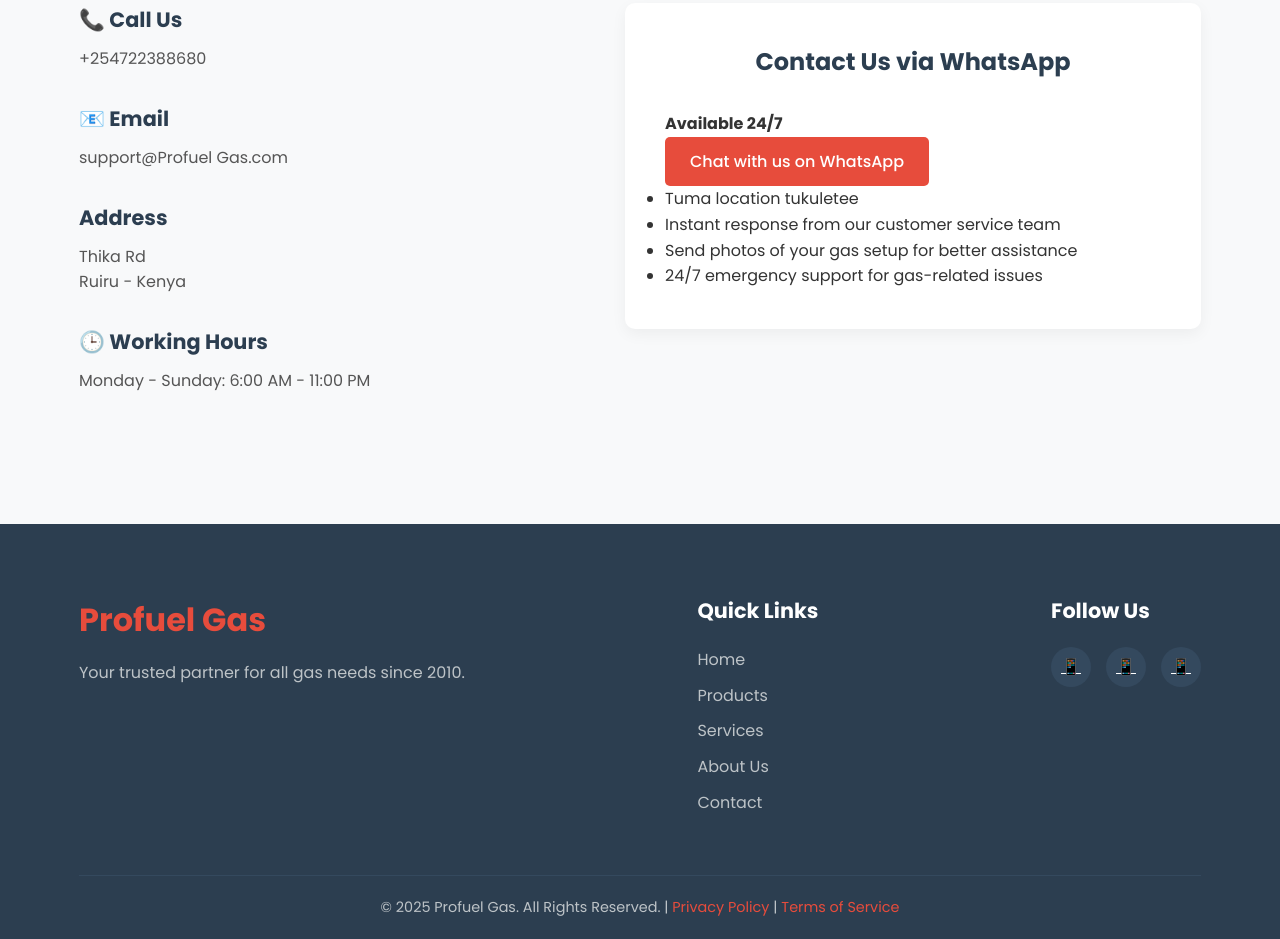
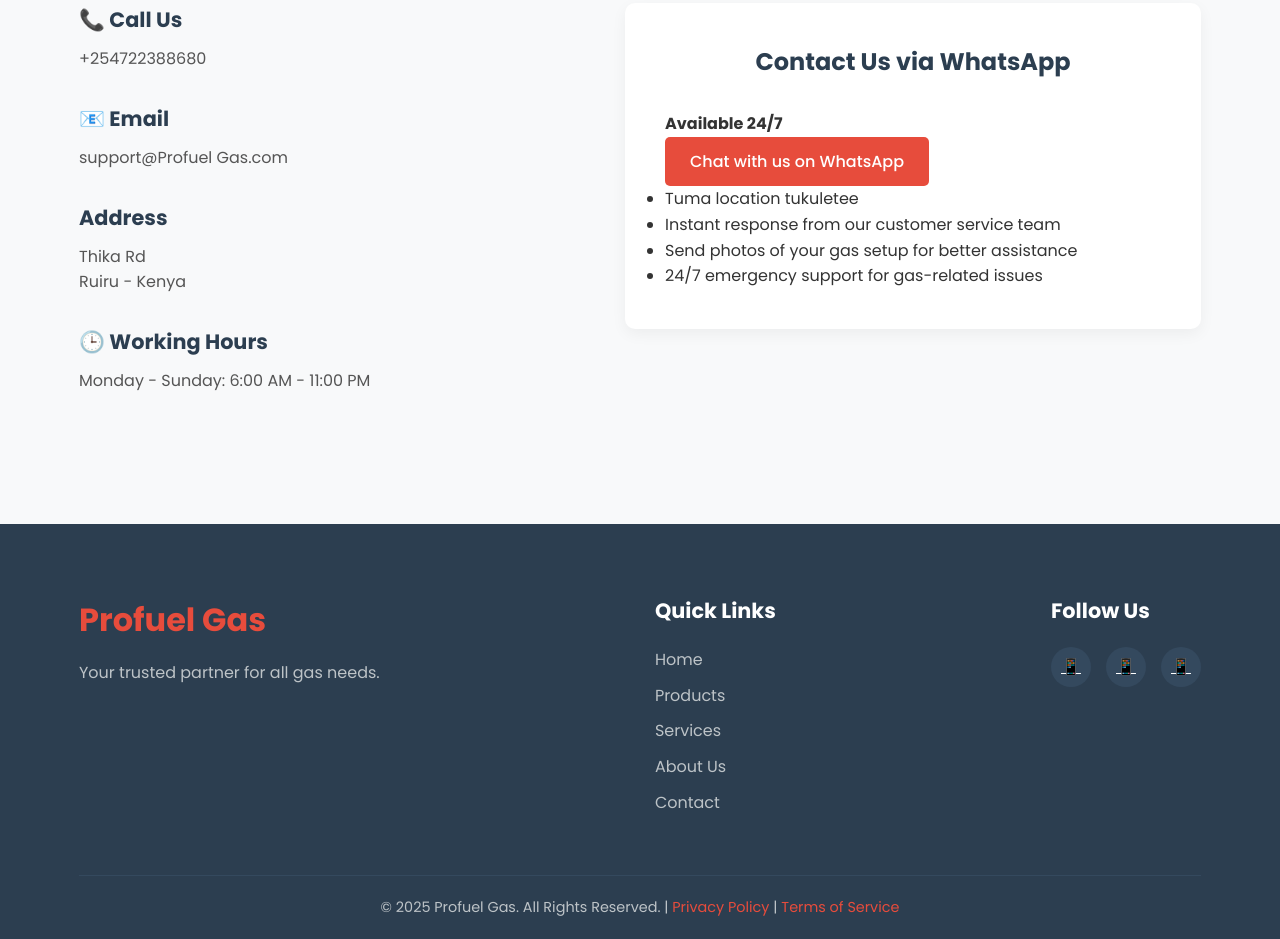
Before and after one commit to Phanu-el/gassy, a plain HTML site: page index.html in a window 1280 px wide. Shown: the part 3108-4047 px from the top of the page. Drawn offline with Linux system fonts and the light colour scheme.

Commit message:
index.html

```diff
--- a/index.html
+++ b/index.html
@@ -186,7 +186,7 @@
             <div class="footer-content">
                 <div class="footer-logo">
                     <h2>Profuel Gas</h2>
-                    <p>Your trusted partner for all gas needs since 2010.</p>
+                    <p>Your trusted partner for all gas needs.</p>
                 </div>
                 <div class="footer-links">
                     <h3>Quick Links</h3>
```
